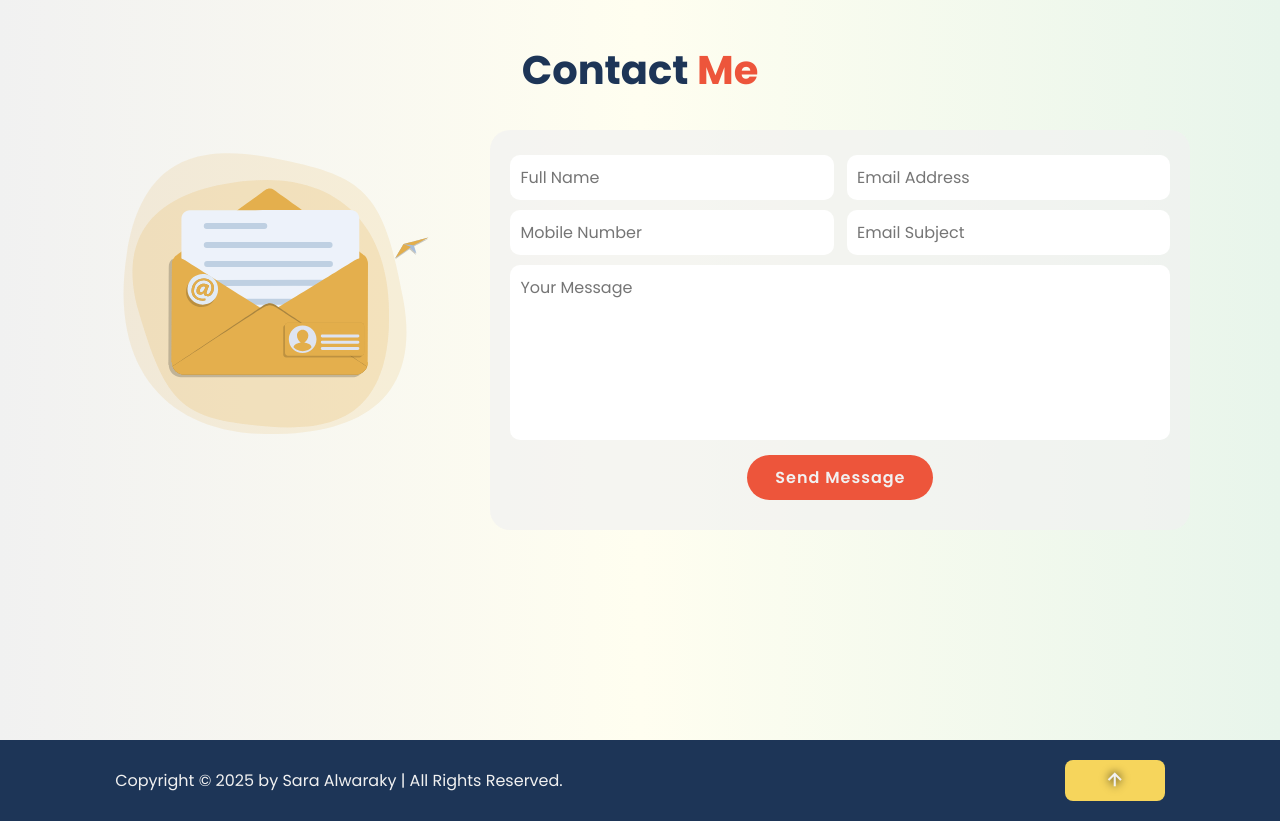
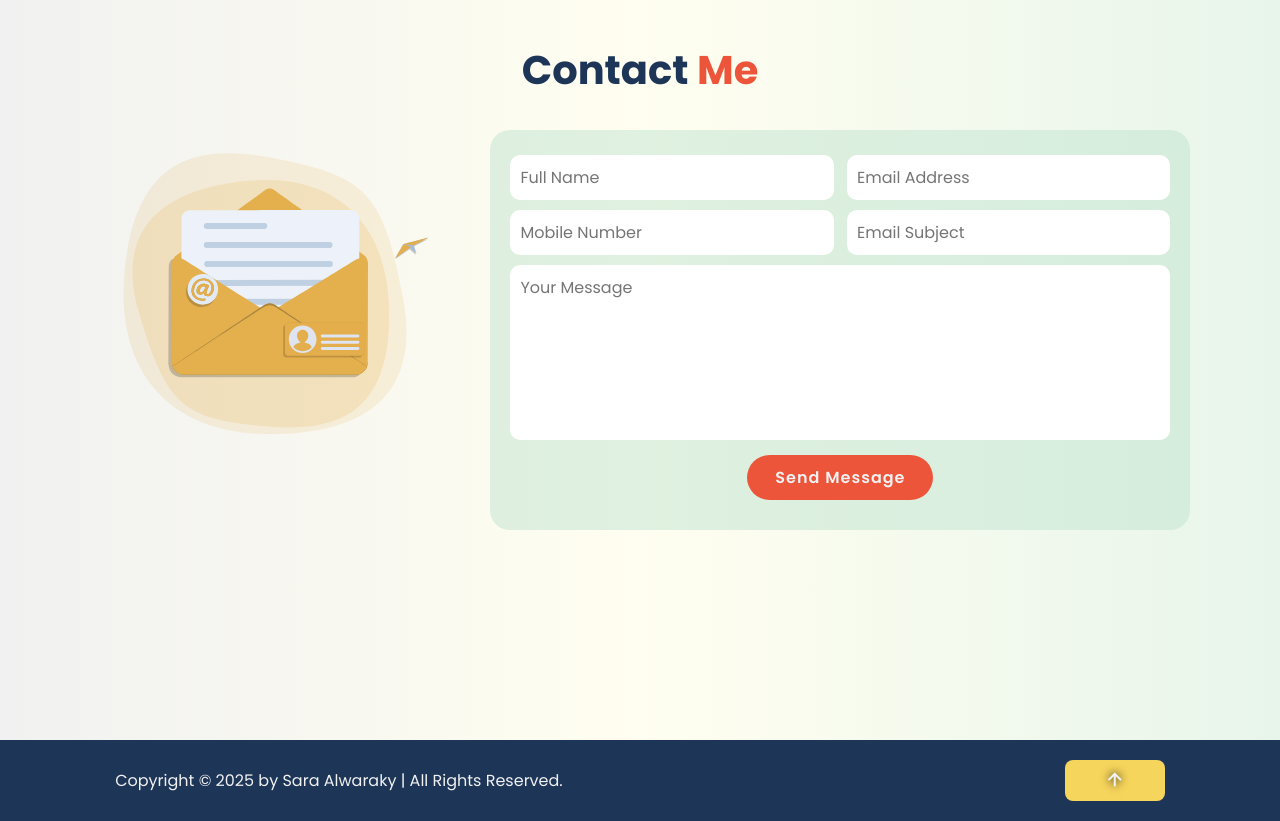
Before and after one commit to saraElwaraky/saraElwarakyPortfolio, a plain HTML site: page index.html in a window 1280 px wide. Shown: the part 2460-3281 px from the top of the page. Drawn offline with nearby package versions, Linux system fonts and the light colour scheme; some packages are replaced by stand-ins of ours; a script that the page names is missing.

Commit message:
update form color

```diff
--- a/styles/index.css
+++ b/styles/index.css
@@ -384,7 +384,7 @@ span {
   flex-direction: column;
   gap: rem;
   text-align: center;
-  background-color: color-mix(in srgb, var(--color-surface) 70%, transparent);
+  background-color: color-mix(in srgb, var(--color-support) 50%, transparent);
   border-radius: 2rem;
   margin: 1rem auto;
   margin-bottom: 3rem;
```
